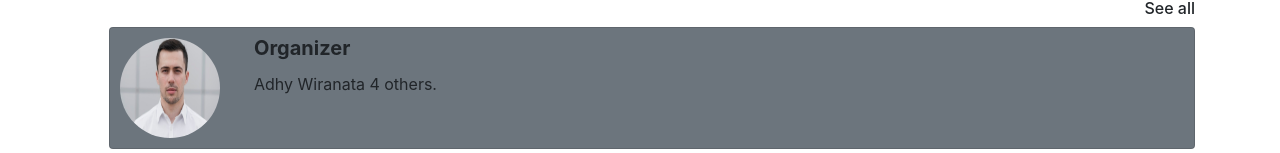
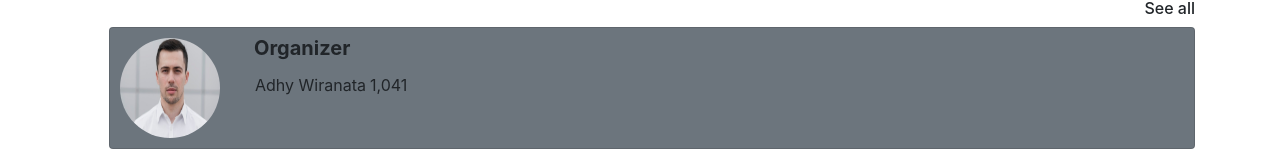
Before and after one commit to alhambraa/My-App, a React (Create React App) app: page / in a window 1280 px wide. Shown: the part 799-952 px from the top of the page. Built offline with nearby package versions, Linux system fonts and the light colour scheme.

Commit message:
Update Members.js

```diff
--- a/src/components/Members.js
+++ b/src/components/Members.js
@@ -1,16 +1,35 @@
 import React from 'react'
+import Images from './img/index2.jpg'
 import Avatar2 from './avatar/Avatar2'
+import PropTypes from 'prop-types'
 
-const Members = () => {
+const Members = ({name,count}) => {
     return (
         <div className="card flex-row flex-wrap text-left bg-secondary mb-4 ml-4">
-            <Avatar2/>
+            <div ><Avatar2 src={Images} alt={Images}/></div>
             <div className="card-block px-4">
                 <h5 className="card-title mt-2"><b>Organizer</b></h5>
-                <p className="card-text">Adhy Wiranata      4 others.</p>
+                <table>
+                    <tr>
+                        <td>{name}</td>
+                        <td></td>
+                        <td>{count}</td>
+                    </tr>
+                </table>
             </div>
         </div>
     )
 };
 
+Members.propTypes  = {
+    name : PropTypes.string.isRequired,
+    count : PropTypes.string.isRequired,
+}
+
+Members.defaultProps = {
+    name : "Name Here",
+    count : "Count Here"
+}
+
+
 export default Members;
```
